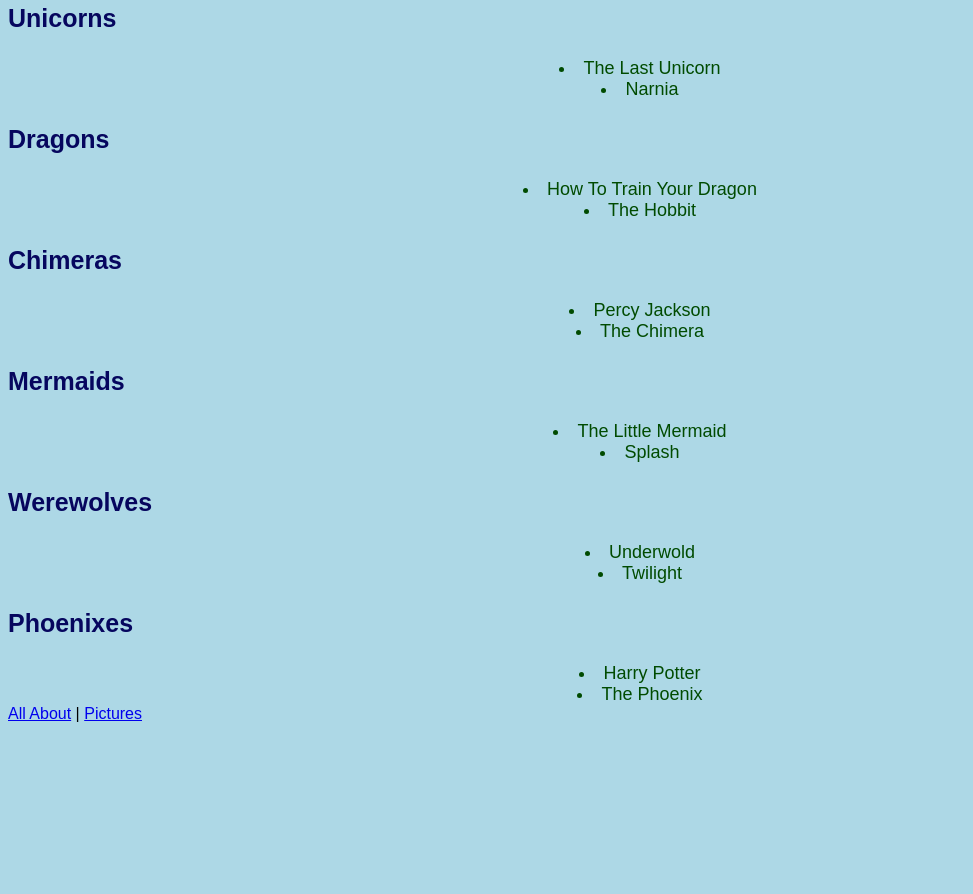
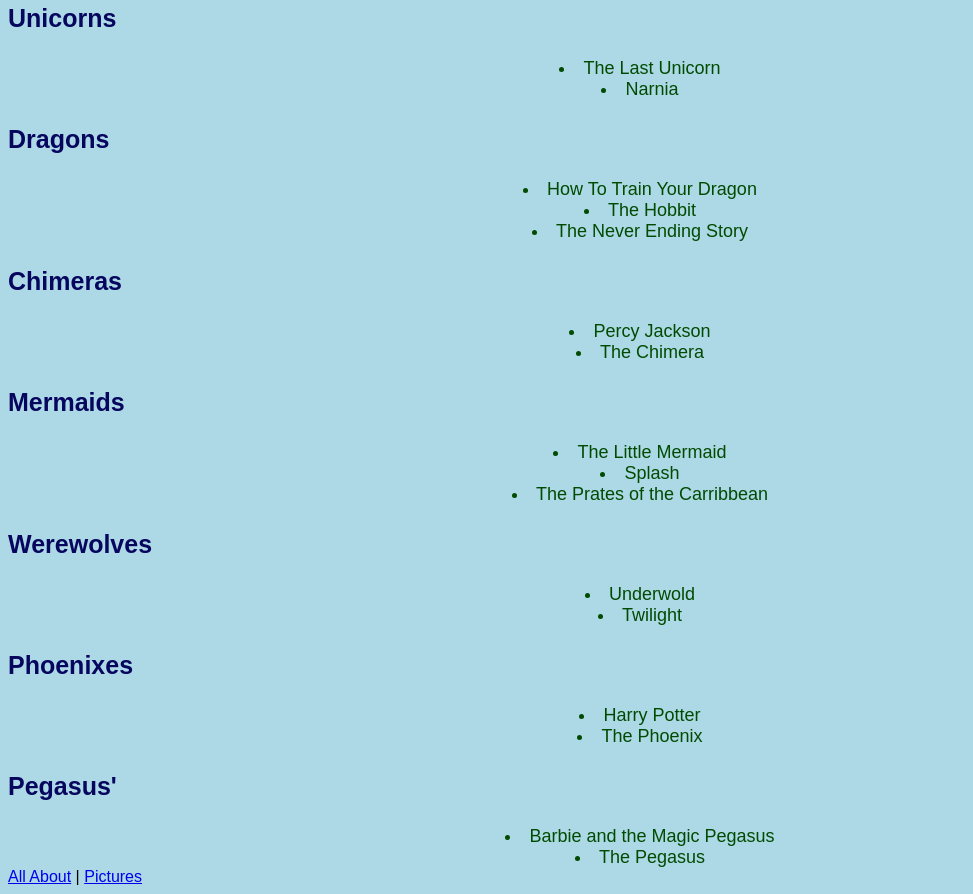
Before and after one commit to ajuno03/3900-Activity2, a plain HTML site: page Movie.html in a window 1280 px wide. Shown: the part 105-999 px from the top of the page, without its empty margins (0-973 px from the left). Before the commit the page ends 836 px from the top, so only its background shows below. Drawn offline with Linux system fonts and the light colour scheme.

Commit message:
Update Movie.html
Added Pegasus Movies
Added more movies

```diff
--- a/Movie.html
+++ b/Movie.html
@@ -14,18 +14,23 @@
     <h3>Dragons</h3>
     <li>How To Train Your Dragon</li>
     <li>The Hobbit</li>
+    <li>The Never Ending Story</li>
     <h3>Chimeras</h3>
     <li>Percy Jackson</li>
     <li>The Chimera</li>
     <h3>Mermaids</h3>
     <li>The Little Mermaid</li>
     <li>Splash</li>
+    <li>The Prates of the Carribbean</li>
     <h3>Werewolves</h3>
     <li>Underwold</li>
     <li>Twilight</li>
     <h3>Phoenixes</h3>
     <li>Harry Potter</li>
     <li>The Phoenix</li>
+    <h3>Pegasus'</h3>
+    <li>Barbie and the Magic Pegasus</li>
+    <li>The Pegasus</li>
 
     <a href="index.html">All About</a> |
     <a href="Pics.html">Pictures</a>
```
